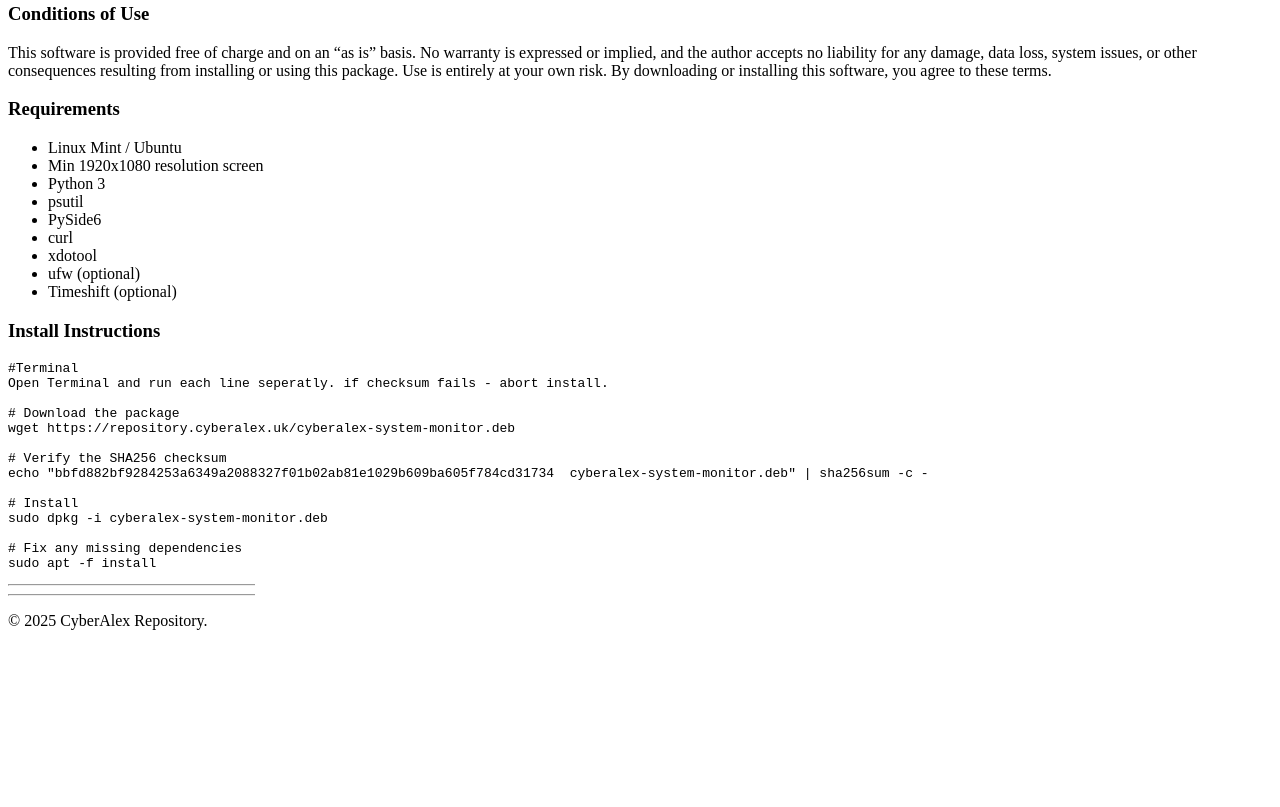
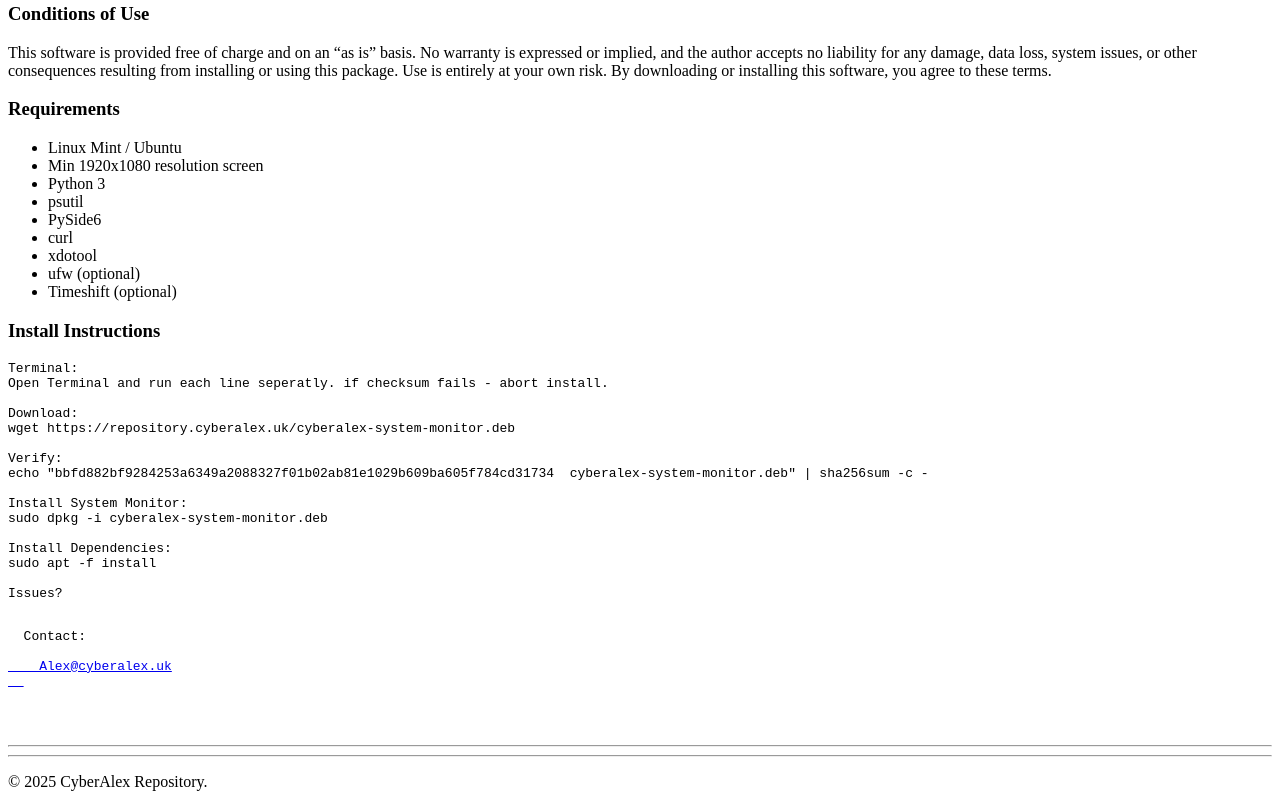
Before and after one commit to standardgitaccount/repository.cyberalex.uk, a plain HTML site: page index.html in a window 1280 px wide. Shown: the part 724-1531 px from the top of the page. Before the commit the page ends 1370 px from the top, so only its background shows below. Drawn offline with Linux system fonts and the light colour scheme.

Commit message:
Update index.html

```diff
--- a/index.html
+++ b/index.html
@@ -67,20 +67,29 @@ important changes, warns about open ports, and provides one click access to usef
 <h3>Install Instructions</h3>
 
 <pre>
-#Terminal
+Terminal:
 Open Terminal and run each line seperatly. if checksum fails - abort install.
 
-# Download the package
+Download:
 wget https://repository.cyberalex.uk/cyberalex-system-monitor.deb
 
-# Verify the SHA256 checksum
+Verify:
 echo "bbfd882bf9284253a6349a2088327f01b02ab81e1029b609ba605f784cd31734  cyberalex-system-monitor.deb" | sha256sum -c -
 
-# Install
+Install System Monitor:
 sudo dpkg -i cyberalex-system-monitor.deb
 
-# Fix any missing dependencies
+Install Dependencies:
 sudo apt -f install
+
+Issues?
+<p>
+  Contact:
+  <a href="mailto:&#65;&#108;&#101;&#120;&#64;&#99;&#121;&#98;&#101;&#114;&#97;&#108;&#101;&#120;&#46;&#117;&#107;">
+    &#65;&#108;&#101;&#120;&#64;&#99;&#121;&#98;&#101;&#114;&#97;&#108;&#101;&#120;&#46;&#117;&#107;
+  </a>
+</p>
+
 </pre>
 
 
```
